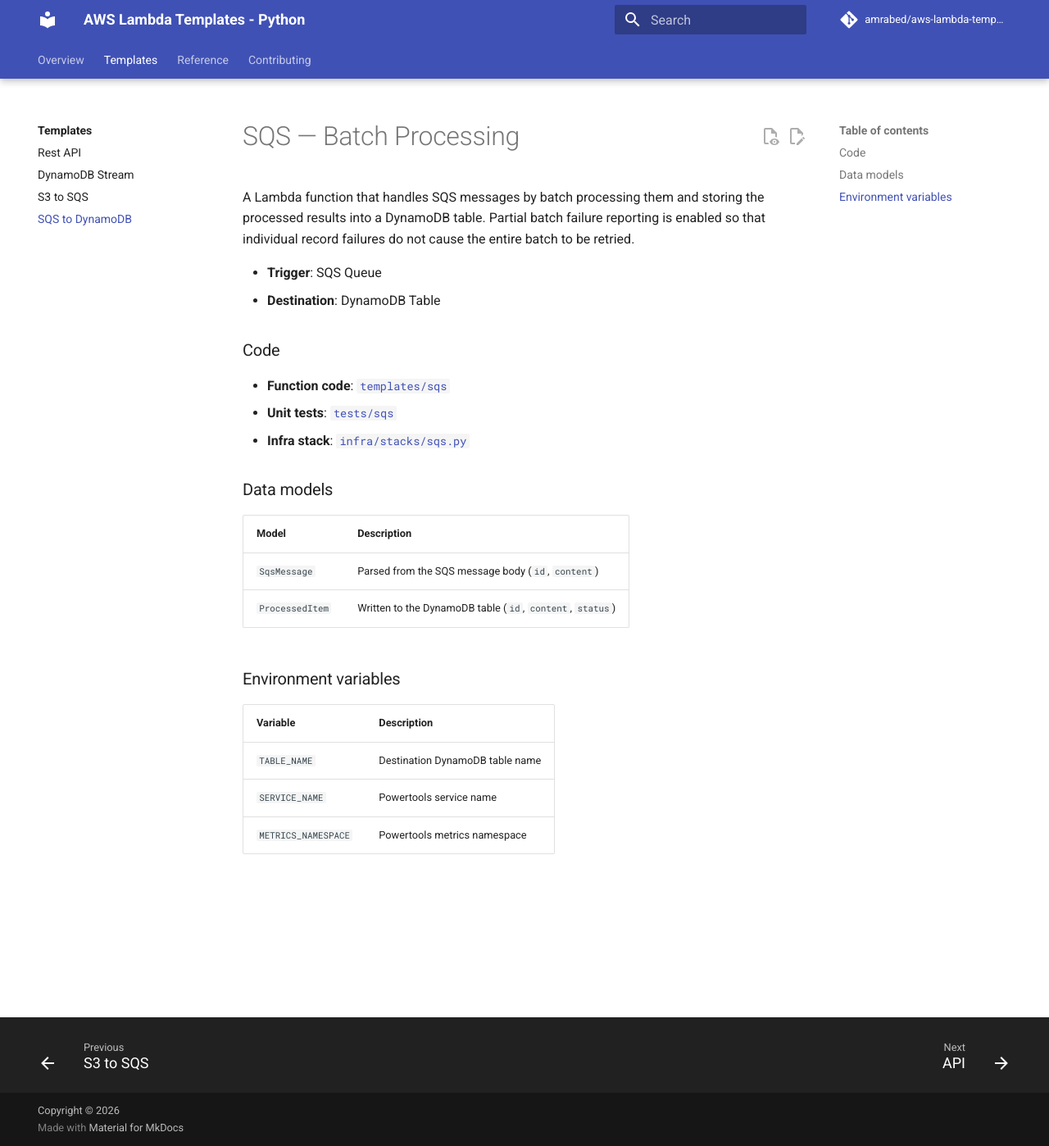
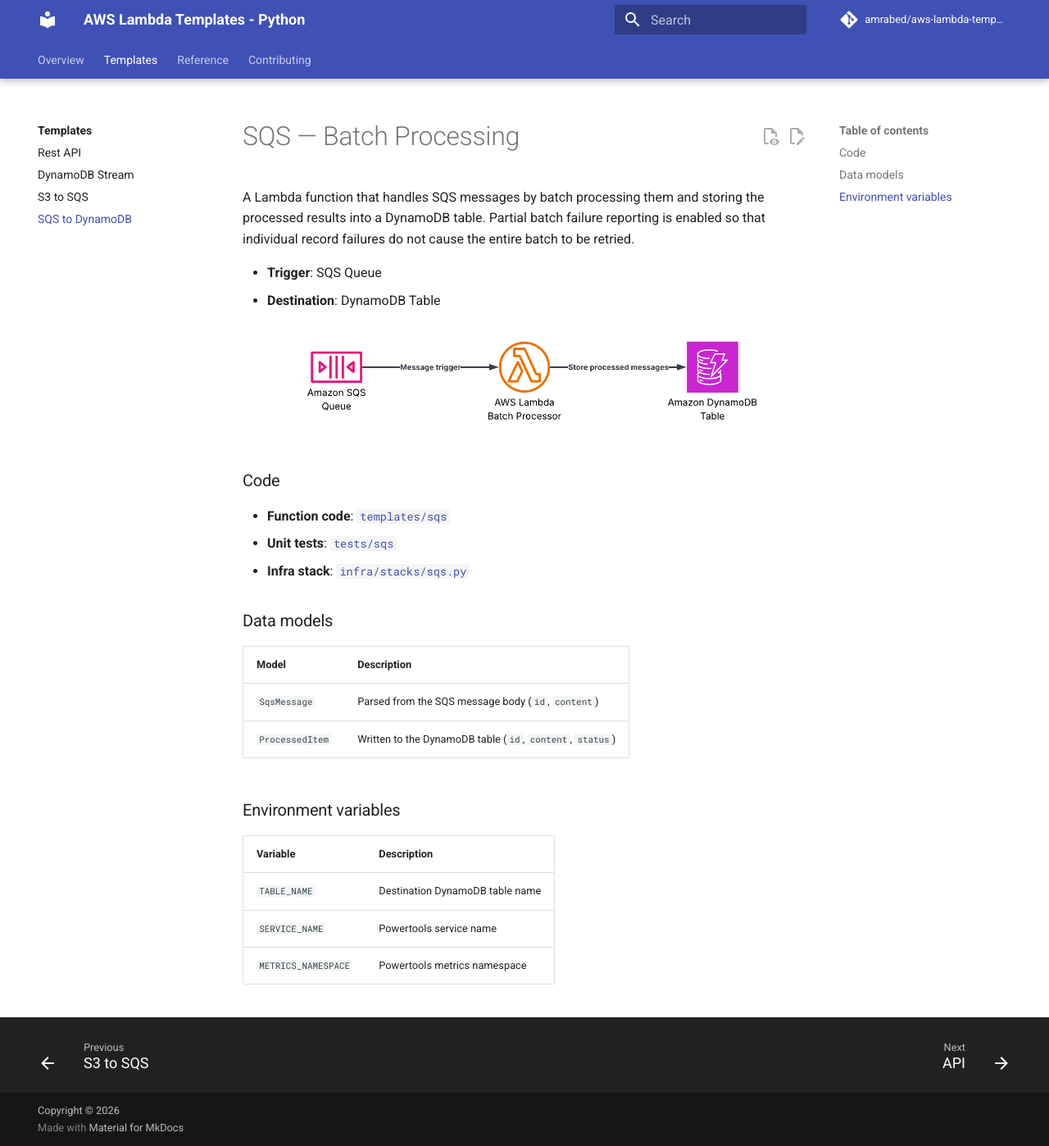
Before and after one commit to amrabed/aws-lambda-templates, an MkDocs documentation site: the page built from docs/template/sqs.md, in a window 1280 px wide and 1398 px high. Shown: the whole window at 82% size. Built offline with MkDocs 1.6.1 and Material for MkDocs 9.7.7, drawn with Linux system fonts in a browser that asks for light colours; comment, search, counter and statistics services are not loaded.

Commit message:
Add diagram

```diff
--- a/docs/template/sqs.md
+++ b/docs/template/sqs.md
@@ -4,6 +4,8 @@
 
 - **Trigger**: SQS Queue
 - **Destination**: DynamoDB Table
+
+![](diagrams/sqs.png)
 
 ### Code
 - **Function code**: [`templates/sqs`](/templates/sqs)
```
Also changed, not shown: docs/template/diagrams/sqs.png (added).
